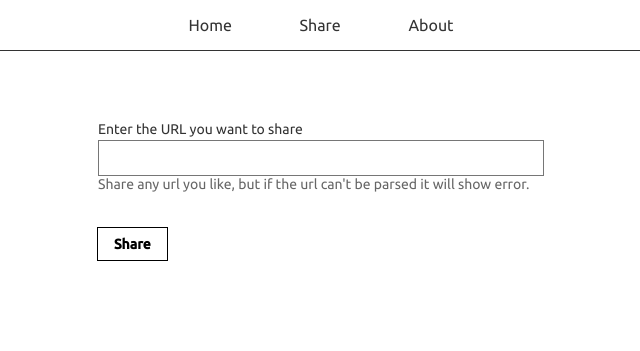
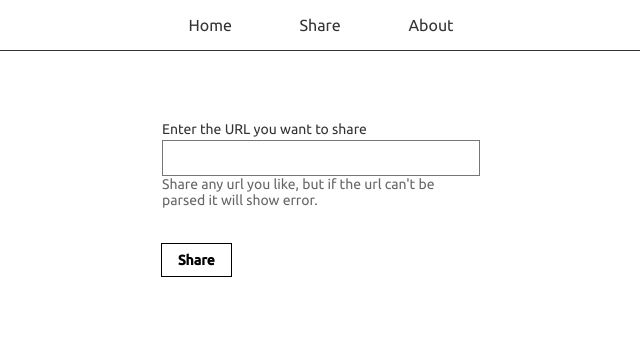
Before and after one commit to Ananto30/sic, a Django app: page /share/ in a window 1280 px wide. Shown: the top 351 px of the page, without its empty margins (319-959 px from the left). Run offline with Django 3.2, Linux system fonts and the light colour scheme.

```diff
--- a/sic/settings.py
+++ b/sic/settings.py
@@ -23,7 +23,7 @@ BASE_DIR = Path(__file__).resolve().parent.parent
 SECRET_KEY = '4ecftjnvz@k69kntjx1%dy#(_&lbzrpu8y39snh@1b#mxc1bs8'
 
 # SECURITY WARNING: don't run with debug turned on in production!
-DEBUG = False
+DEBUG = True
 
 ALLOWED_HOSTS = ['*']
 
--- a/web/templates/web/share.html
+++ b/web/templates/web/share.html
@@ -2,7 +2,7 @@
 
 {% block section %}
 
-    <section class="center w-40-l ubuntu pt5">
+    <section class="center w-30-l w-50-m w-80-ns ubuntu pt5">
         <article class="pa4 black-80">
             {% if success %}
                 <p style="color: green;">{{ success }}</p>
```
Also changed, not shown: requirements.txt (added, +13 -0 lines), 1 other file.
